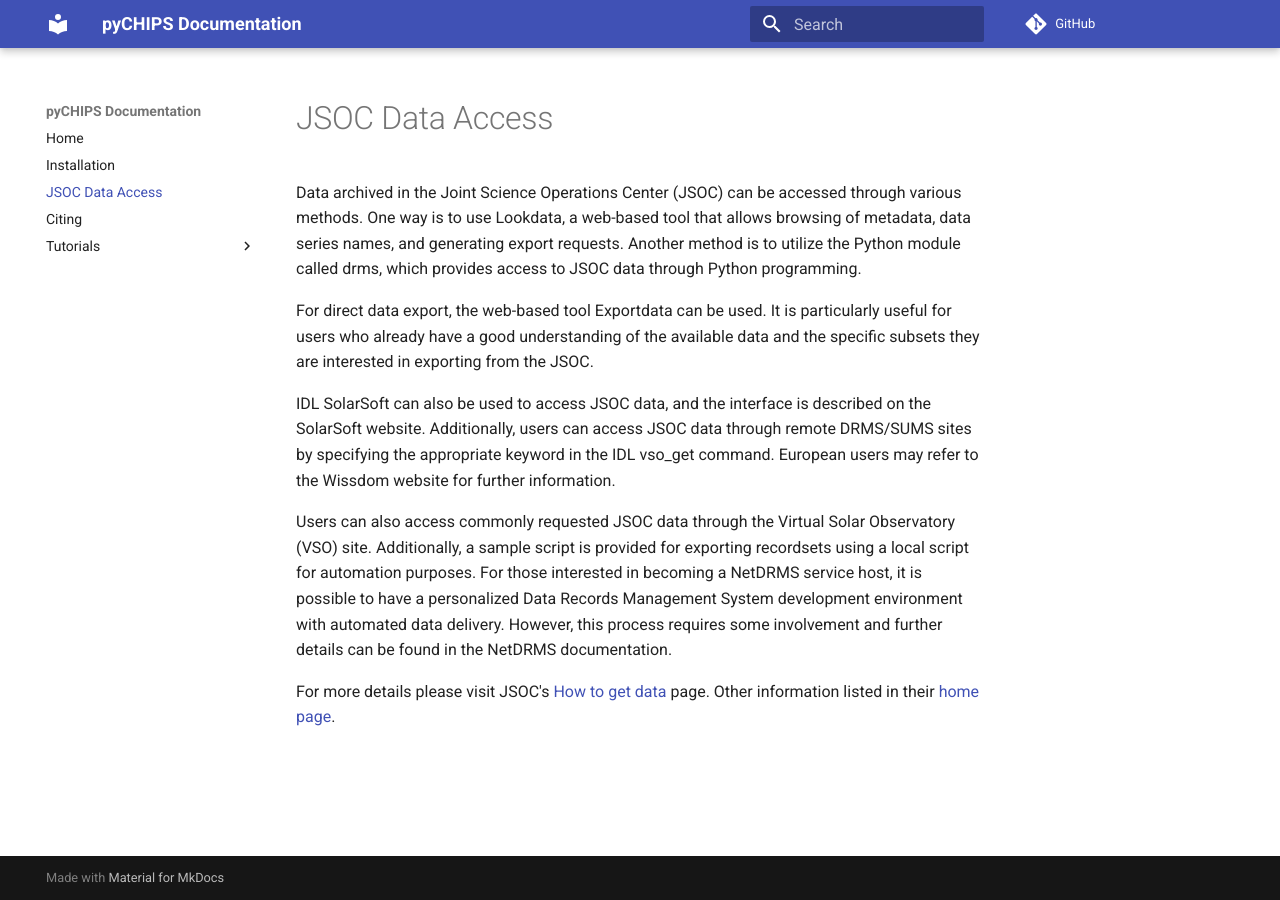
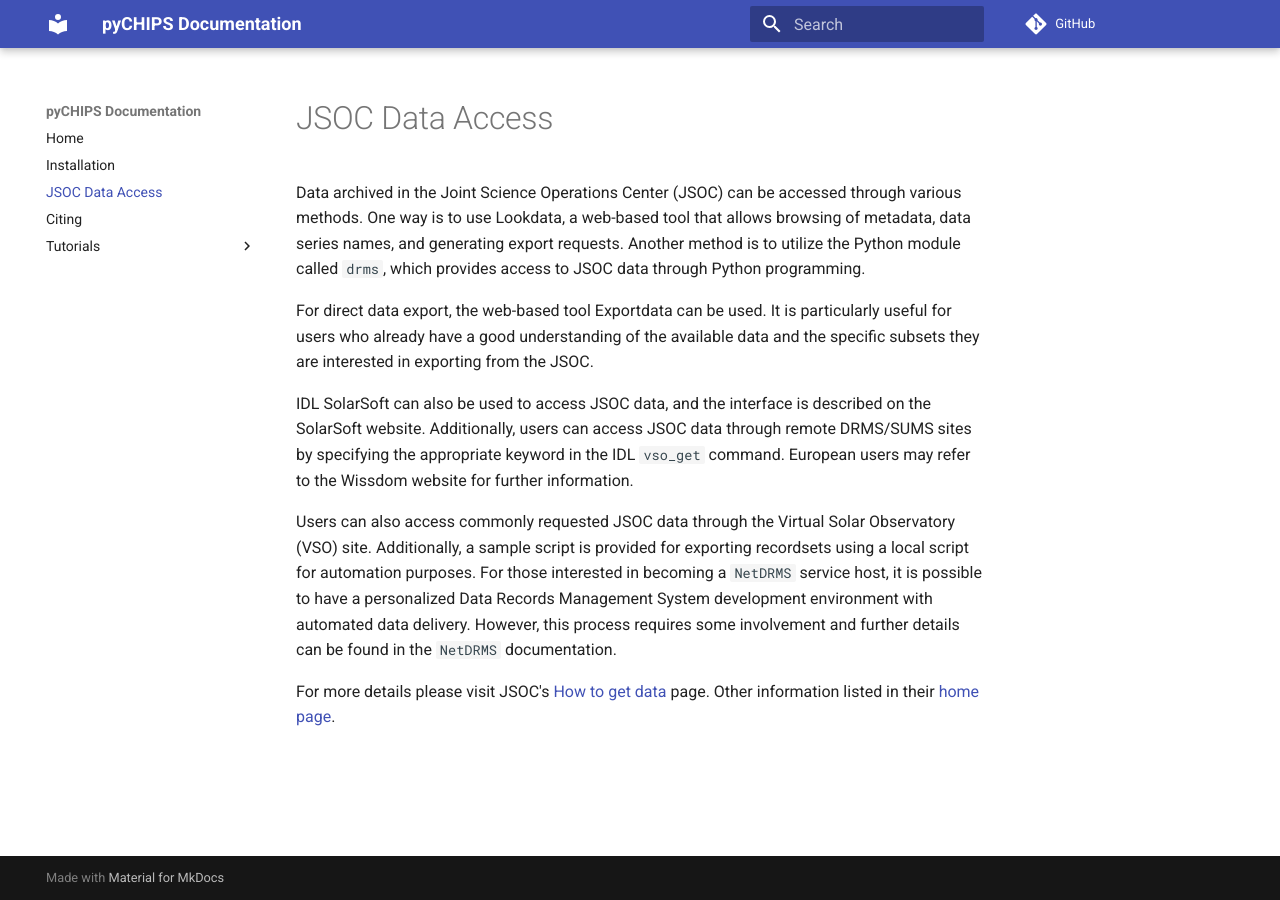
Before and after one commit to shibaji7/pyCHIPS, an MkDocs documentation site: the page built from docs/user/jsoc.md, in a window 1280 px wide. Built offline with MkDocs 1.6.1 and Material for MkDocs 9.7.7, drawn with Linux system fonts in a browser that asks for light colours; comment, search, counter and statistics services are not loaded.

```diff
--- a/docs/user/jsoc.md
+++ b/docs/user/jsoc.md
@@ -9,12 +9,12 @@ document.
 This version of the MIT Public License incorporates the terms
 and conditions of MIT General Public License.
 -->
-Data archived in the Joint Science Operations Center (JSOC) can be accessed through various methods. One way is to use Lookdata, a web-based tool that allows browsing of metadata, data series names, and generating export requests. Another method is to utilize the Python module called drms, which provides access to JSOC data through Python programming.
+Data archived in the Joint Science Operations Center (JSOC) can be accessed through various methods. One way is to use Lookdata, a web-based tool that allows browsing of metadata, data series names, and generating export requests. Another method is to utilize the Python module called `drms`, which provides access to JSOC data through Python programming.
 
 For direct data export, the web-based tool Exportdata can be used. It is particularly useful for users who already have a good understanding of the available data and the specific subsets they are interested in exporting from the JSOC.
 
-IDL SolarSoft can also be used to access JSOC data, and the interface is described on the SolarSoft website. Additionally, users can access JSOC data through remote DRMS/SUMS sites by specifying the appropriate keyword in the IDL vso_get command. European users may refer to the Wissdom website for further information.
+IDL SolarSoft can also be used to access JSOC data, and the interface is described on the SolarSoft website. Additionally, users can access JSOC data through remote DRMS/SUMS sites by specifying the appropriate keyword in the IDL `vso_get` command. European users may refer to the Wissdom website for further information.
 
-Users can also access commonly requested JSOC data through the Virtual Solar Observatory (VSO) site. Additionally, a sample script is provided for exporting recordsets using a local script for automation purposes. For those interested in becoming a NetDRMS service host, it is possible to have a personalized Data Records Management System development environment with automated data delivery. However, this process requires some involvement and further details can be found in the NetDRMS documentation.
+Users can also access commonly requested JSOC data through the Virtual Solar Observatory (VSO) site. Additionally, a sample script is provided for exporting recordsets using a local script for automation purposes. For those interested in becoming a `NetDRMS` service host, it is possible to have a personalized Data Records Management System development environment with automated data delivery. However, this process requires some involvement and further details can be found in the `NetDRMS` documentation.
 
 For more details please visit JSOC's [How to get data](http://jsoc.stanford.edu/How_toget_data.html) page. Other information listed in their [home page](http://jsoc.stanford.edu/).
```
Also changed, not shown: README.md (+38 -1 lines).
